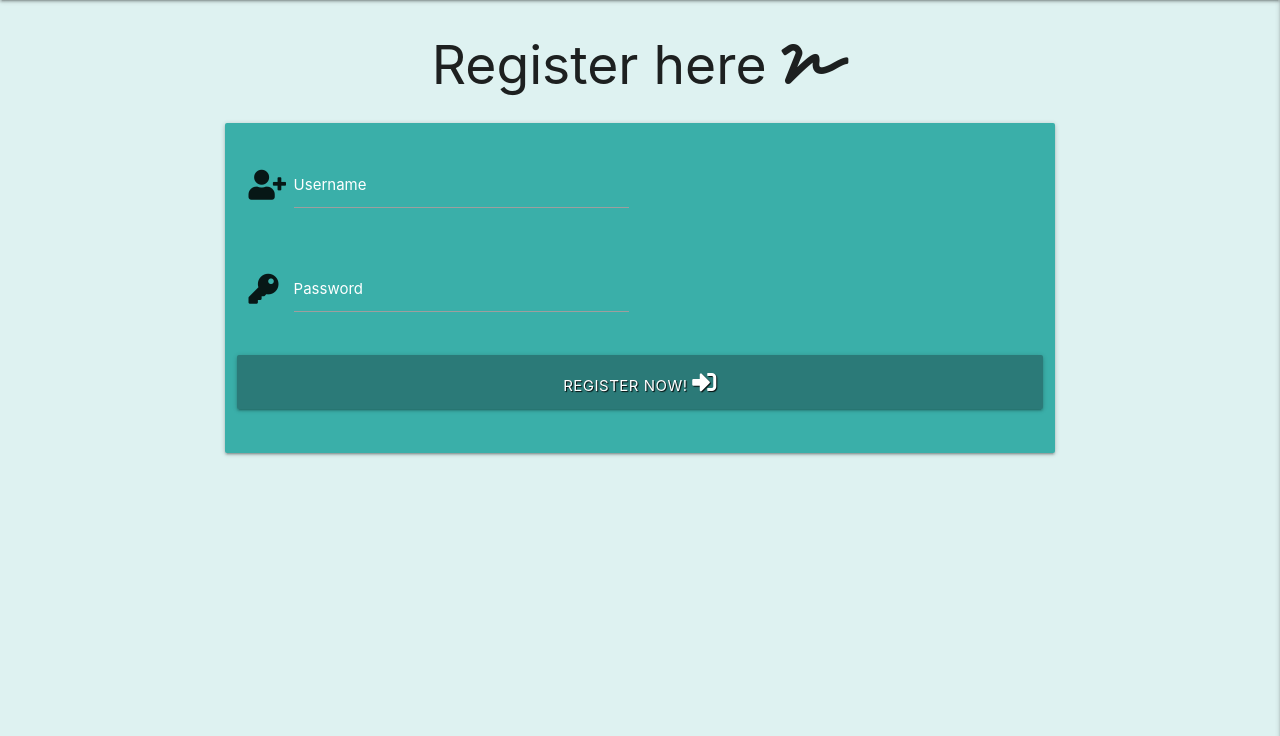
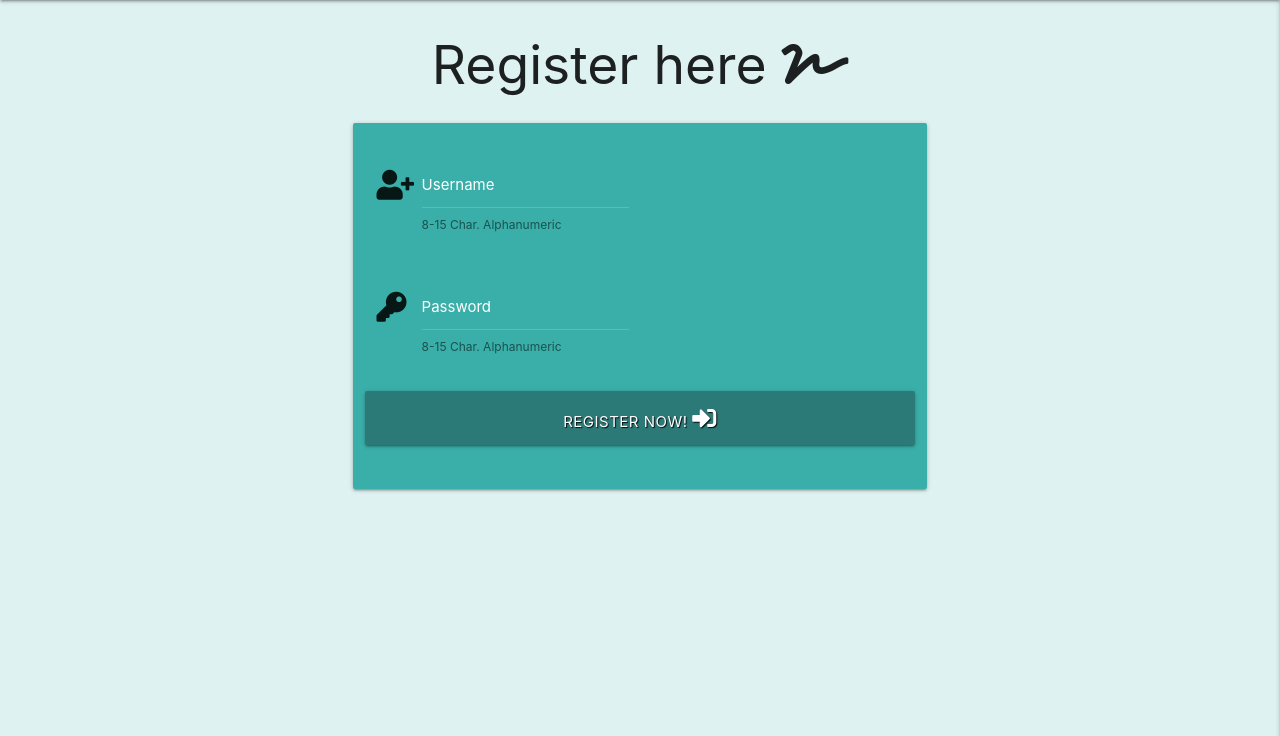
Before and after one commit to Code-Institute-Submissions/milestone-97, a Flask app: page /register in a window 1280 px wide. Shown: the part 64-800 px from the top of the page. Run offline with Flask 2, Linux system fonts and the light colour scheme; some libraries are stand-ins or nearby versions.

Commit message:
users now get feedback on account registration, helper text was also added due to restrictions in usernames and passwords

```diff
--- a/static/css/style.css
+++ b/static/css/style.css
@@ -17,3 +17,8 @@ body {
 .nav {
     background-color: #17252A;
 }
+
+.flashes h4 {
+    line-height: 2;
+    background-color: #3aafa9;
+}
--- a/templates/base.html
+++ b/templates/base.html
@@ -44,8 +44,22 @@
         </ul>
     </header>
 
-    {% block content %}
-    {% endblock %}
+    <section>
+        {% with messages = get_flashed_messages() %}
+            {% if messages %}
+                {% for message in messages %}
+                    <div class="row flashes">
+                        <h4 class="center-align">{{ message }}</h4>
+                    </div>
+                {% endfor %}
+            {% endif %}
+        {% endwith %}
+    </section>
+
+    <main class="container">
+        {% block content %}
+        {% endblock %}
+    </main>
 
     <script src="https://code.jquery.com/jquery-3.6.0.min.js" integrity="sha256-/xUj+3OJU5yExlq6GSYGSHk7tPXikynS7ogEvDej/m4=" crossorigin="anonymous"></script>
     <script src="https://cdnjs.cloudflare.com/ajax/libs/materialize/1.0.0/js/materialize.min.js"></script>
--- a/templates/register.html
+++ b/templates/register.html
@@ -9,16 +9,18 @@
                 <div class="row">
                     <div class="input-field col s6">
                       <i class="fas fa-user-plus prefix "></i>
-                      <input id="username" name="username"type="text" class="validate">
+                      <input id="username" name="username"type="text" pattern="^[a-zA-Z0-9]{8,15}" class="validate" required>
                       <label for="username" class="white-text">Username</label>
+                      <span class="helper-text" data-error="wrong" data-success="right">8-15 Char. Alphanumeric</span>
                     </div>
                 </div>
 
                 <div class="row">
                     <div class="input-field col s6">
                       <i class="fas fa-key prefix "></i>
-                      <input id="password" name="password" type="password" class="validate">
+                      <input id="password" name="password" type="password" pattern="^[a-zA-Z0-9]{8,15}" class="validate" required>
                       <label for="password" class="white-text">Password</label>
+                      <span class="helper-text" data-error="wrong" data-success="right">8-15 Char. Alphanumeric</span>
                     </div>
                   </div>
                   <div class="row">
```
